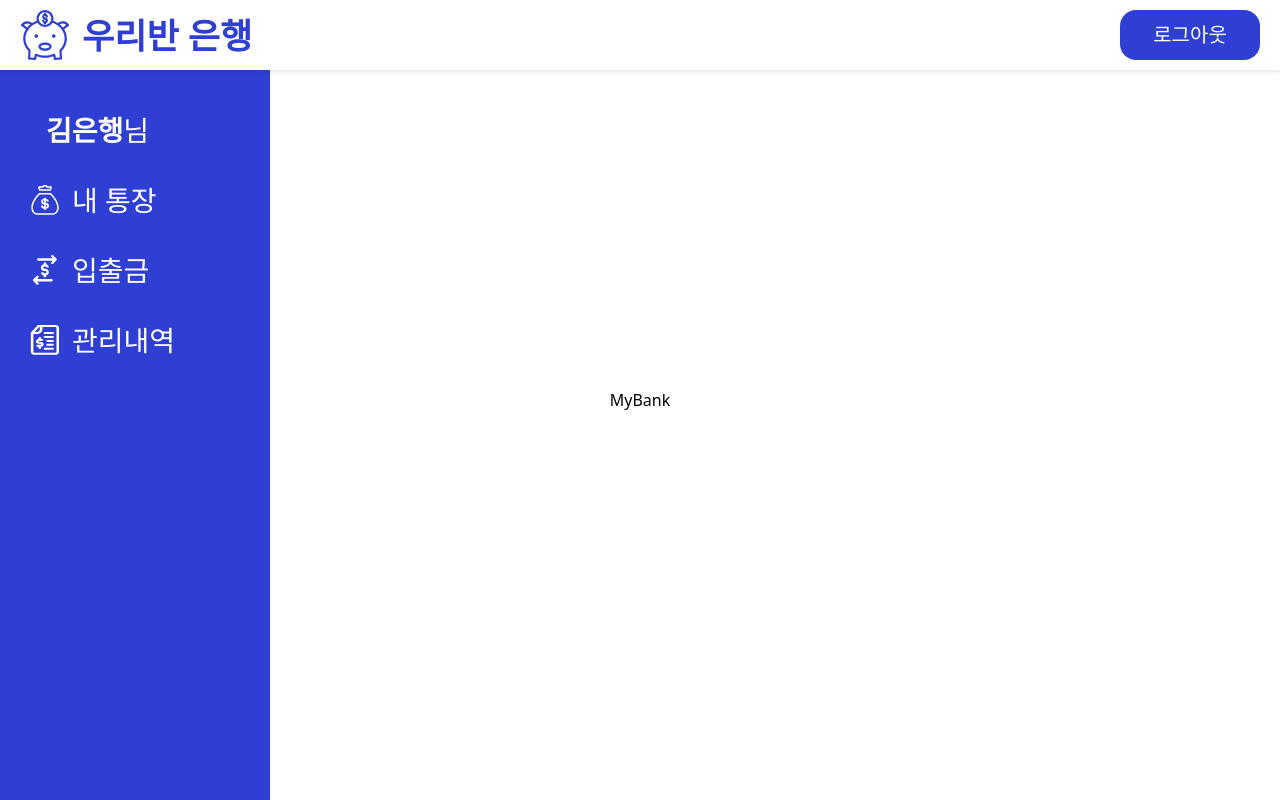
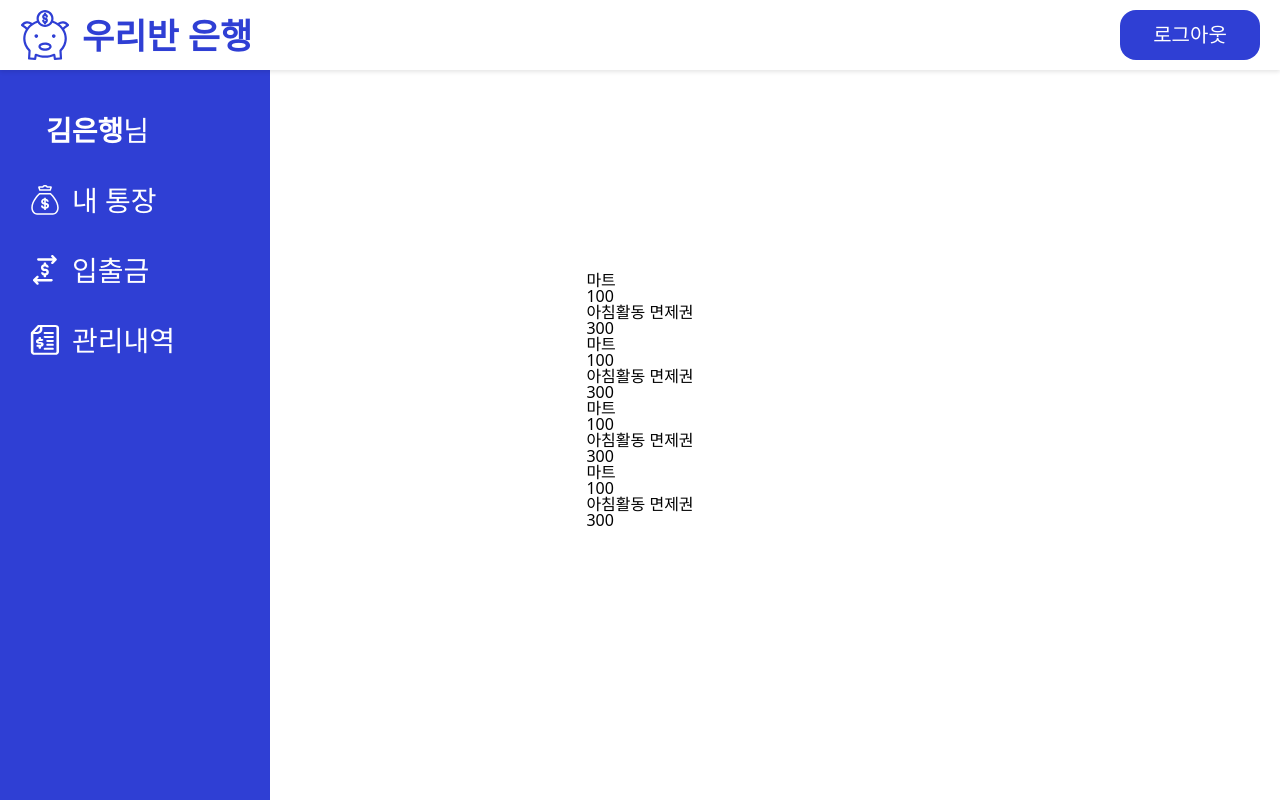
Before and after one commit to Our-Class-Bank/core-frontend, a React (Vite) app: page / in a window 1280 px wide. Built offline with nearby package versions, Linux system fonts and the light colour scheme.

Commit message:
Feat: 입출금로그 structure

```diff
--- a/package.json
+++ b/package.json
@@ -10,6 +10,7 @@
     "preview": "vite preview"
   },
   "dependencies": {
+    "@tanstack/react-query": "^4.29.19",
     "@types/node": "^20.3.1",
     "@types/styled-components": "^5.1.26",
     "react": "^18.2.0",
--- /dev/null
+++ b/src/components/TransactionList.tsx
@@ -0,0 +1,53 @@
+import React from "react";
+import TransactionLog from "@/components/transactionLog/TransactionLog";
+
+const dummy = [
+  {
+    id: 1,
+    type1: "지출",
+    type2: "마트",
+    type3: "아침활동 면제권",
+    transactionAt: "2023-06-30T14:40:14.042Z",
+    amount: 100,
+    balance: 300,
+  },
+  {
+    id: 2,
+    type1: "지출",
+    type2: "마트",
+    type3: "아침활동 면제권",
+    transactionAt: "2023-06-30T14:40:14.042Z",
+    amount: 100,
+    balance: 300,
+  },
+  {
+    id: 3,
+    type1: "지출",
+    type2: "마트",
+    type3: "아침활동 면제권",
+    transactionAt: "2023-06-30T14:40:14.042Z",
+    amount: 100,
+    balance: 300,
+  },
+  {
+    id: 4,
+    type1: "지출",
+    type2: "마트",
+    type3: "아침활동 면제권",
+    transactionAt: "2023-06-30T14:40:14.042Z",
+    amount: 100,
+    balance: 300,
+  },
+];
+
+function TransactionList() {
+  return (
+    <div>
+      {dummy.map((transaction) => (
+        <TransactionLog key={transaction.id} logData={transaction} />
+      ))}
+    </div>
+  );
+}
+
+export default TransactionList;
--- /dev/null
+++ b/src/components/transactionLog/TransactionLog.tsx
@@ -0,0 +1,31 @@
+import React from "react";
+
+interface ILogData {
+  logData: {
+    id: number;
+    type1: string;
+    type2: string;
+    type3: string;
+    transactionAt: string;
+    amount: number;
+    balance: number;
+  };
+}
+
+function TransactionLog({ logData }: ILogData) {
+  const { type1, type2, type3, amount, balance } = logData;
+  return (
+    <div>
+      <div>
+        <p>{type2}</p>
+        <p>{amount}</p>
+      </div>
+      <div>
+        <p>{type3}</p>
+        <p>{balance}</p>
+      </div>
+    </div>
+  );
+}
+
+export default TransactionLog;
--- a/src/pages/my-bank/MyBank.tsx
+++ b/src/pages/my-bank/MyBank.tsx
@@ -1,6 +1,11 @@
+import TransactionList from "@/components/TransactionList";
 import { Container } from "@/style/common/CommonStyle";
 
 function MyBank() {
-  return <Container>MyBank</Container>;
+  return (
+    <Container>
+      <TransactionList />
+    </Container>
+  );
 }
 export default MyBank;
```
Also changed, not shown: src/style/components/TransactionLogStyle.ts (added), 1 other file (tests, documents, lock files or other folders).
